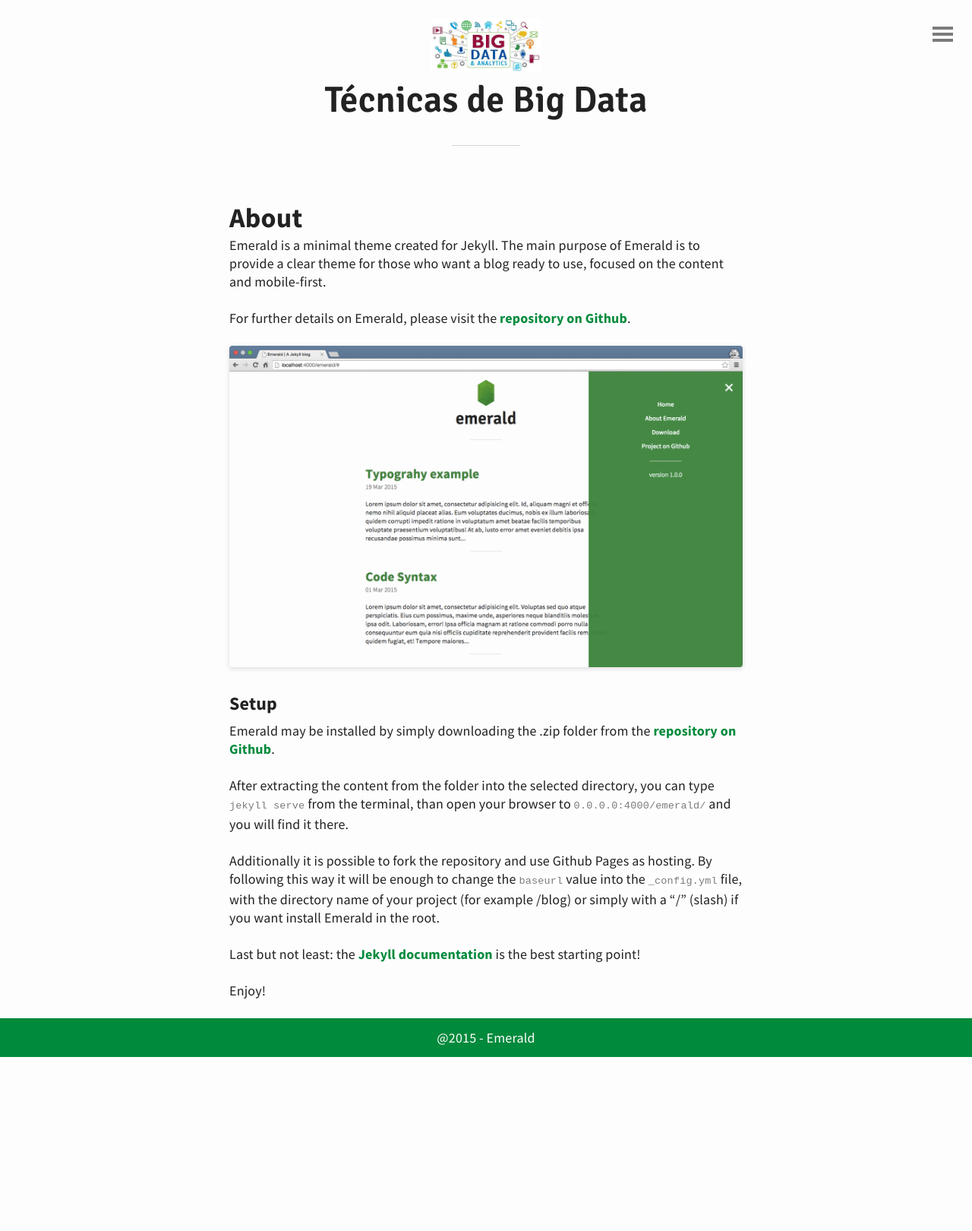
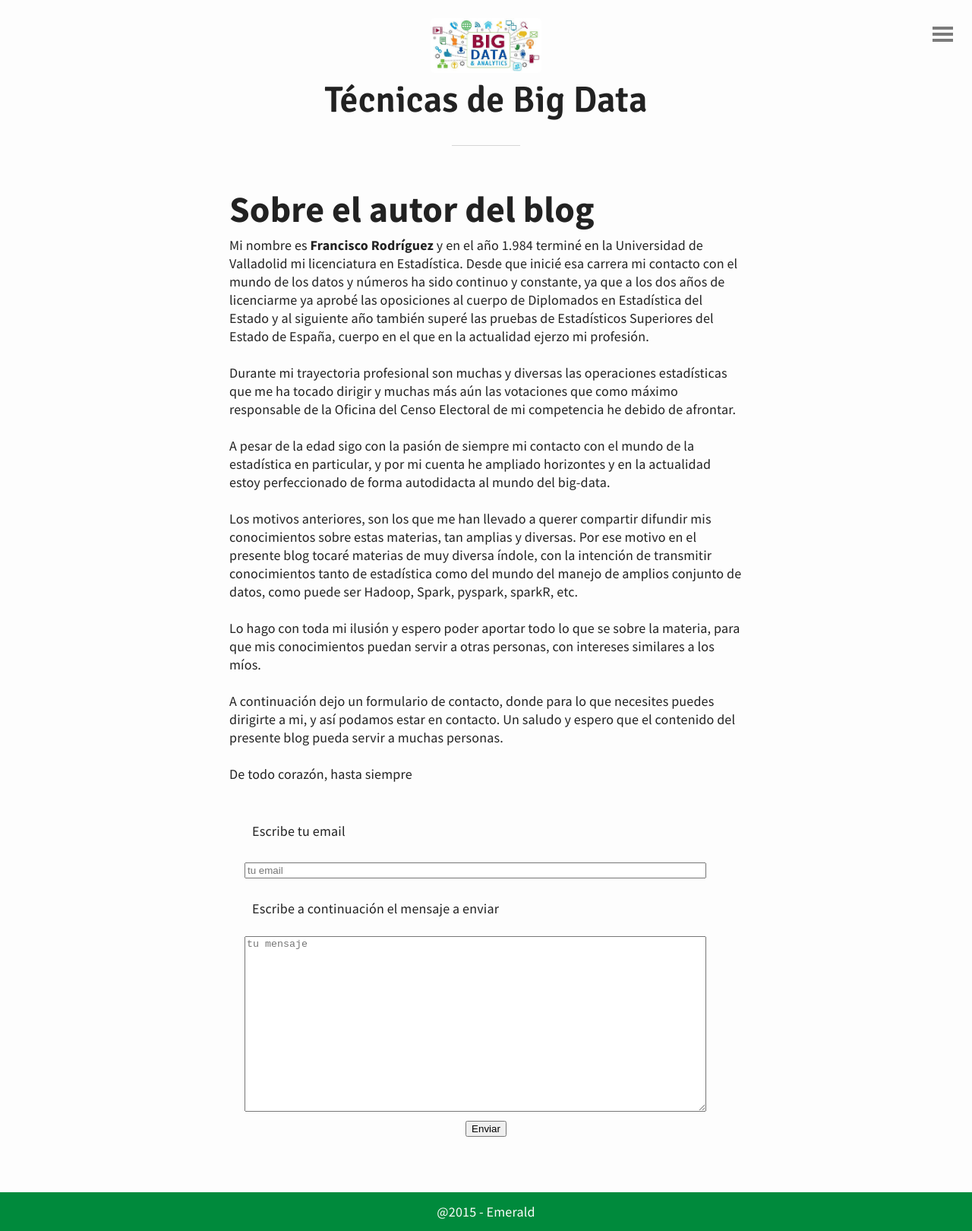
Before and after one commit to bigdatafran/big_data, a Jekyll site: the page built from about.md, in a window 1280 px wide. Shown: the whole page at 76% size. Built offline with Jekyll 4.4.1, drawn with Linux system fonts in a browser that asks for light colours; before the commit the page ends 1391 px from its top, so only the background shows below that.

Commit message:
cambios 1-9-2018

```diff
--- /dev/null
+++ b/_includes/contactForm.html
@@ -0,0 +1,16 @@
+<!--Sacado de https://formspree.io/-->
+<form method="POST" action="https://formspree.io/frrgcsocial@gmail.com">
+    <br>
+    <p style="text-align: left;margin-left : 30px;    ">Escribe tu email</p>
+    <input type="email" name="email" placeholder="tu email" id="tuemail">
+    <br><br>
+    <p style="text-align: left;margin-left : 30px;">
+        Escribe a continuación el mensaje a enviar</p>
+    <textarea name="message" placeholder="tu mensaje" id="textCorreo"   rows="15"></textarea>
+    <br>
+    <center>
+    <button type="submit">Enviar</button>
+    </center>
+
+  </form>
+<br><br>
--- a/_sass/jupyter.scss
+++ b/_sass/jupyter.scss
@@ -71,3 +71,14 @@
     color: white !important;
     border-radius: 35px;
   }
+
+  //Lo siguiente es para el contact form
+  textarea#textCorreo{
+      width: 90%;
+      height: auto;
+      margin-left: 20px;
+  }
+  input#tuemail{
+      width: 90%;
+      margin-left: 20px;
+  }
--- a/about.md
+++ b/about.md
@@ -2,20 +2,21 @@
 layout: page
 title: El autor del Blog
 ---
-## About
-Emerald is a minimal theme created for Jekyll. The main purpose of Emerald is to provide a clear theme for those who want a blog ready to use, focused on the content and mobile-first.
+# Sobre el autor del blog
 
-For further details on Emerald, please visit the [repository on Github](https://github.com/KingFelix/emerald/).
+Mi nombre es **Francisco Rodríguez** y en el año 1.984 terminé en la Universidad de Valladolid mi licenciatura en Estadística. Desde que inicié esa carrera mi contacto con el mundo de los datos y números ha sido continuo y constante, ya que a los dos años de licenciarme ya aprobé las oposiciones al cuerpo de Diplomados en Estadística del Estado y al siguiente año también superé las pruebas de Estadísticos Superiores del Estado de España, cuerpo en el que en la actualidad ejerzo mi profesión.
 
-![Emerald](img/Emerald01.png "Emerald")
+Durante mi trayectoria profesional son muchas y diversas las operaciones estadísticas que me ha tocado dirigir y muchas más aún las votaciones que como máximo responsable de la Oficina del Censo Electoral de mi competencia he debido de afrontar.
 
-### Setup
-Emerald may be installed by simply downloading the .zip folder from the [repository on Github](https://github.com/KingFelix/emerald/archive/master.zip).
+A pesar de la edad sigo con la pasión de  siempre mi contacto con el mundo de la estadística en particular, y por mi cuenta he ampliado horizontes y en la actualidad estoy perfeccionado de forma autodidacta al mundo del big-data.
 
-After extracting the content from the folder into the selected directory, you can type ``jekyll serve`` from the terminal, than open your browser to ``0.0.0.0:4000/emerald/`` and you will find it there.
+Los motivos anteriores, son los que me han llevado a querer compartir difundir mis conocimientos sobre estas materias, tan amplias y diversas. Por ese motivo en el presente blog tocaré materias de muy diversa índole, con la intención de transmitir conocimientos tanto de estadística como del mundo del manejo de amplios conjunto de datos, como puede ser Hadoop, Spark, pyspark, sparkR, etc.
 
-Additionally it is possible to fork the repository and use Github Pages as hosting. By following this way it will be enough to change the ``baseurl`` value into the ``_config.yml`` file, with the directory name of your project (for example /blog) or simply with a "/" (slash) if you want install Emerald in the root.
+Lo hago con toda mi ilusión y espero poder aportar todo lo que se sobre la materia, para que mis conocimientos puedan servir a otras personas, con intereses similares a los míos.
 
-Last but not least: the [Jekyll documentation](http://jekyllrb.com) is the best starting point!
+A continuación dejo un formulario de contacto, donde para lo que necesites puedes dirigirte a mi, y así podamos estar en contacto. Un saludo y espero que el contenido del presente blog pueda servir a muchas personas.
 
-Enjoy!
+De todo corazón, hasta siempre
+
+
+{% include contactForm.html %}
```
